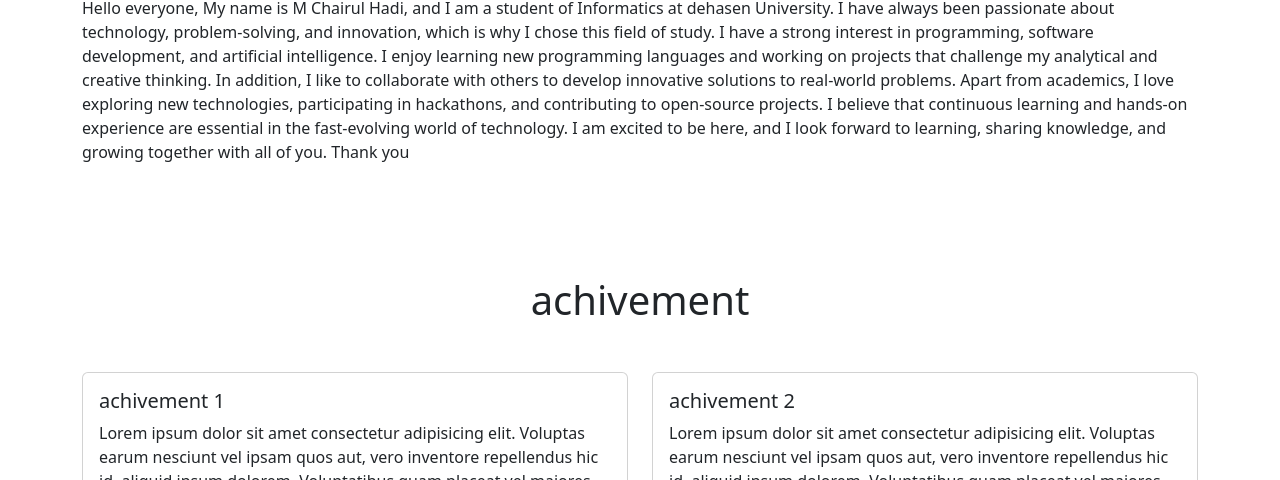
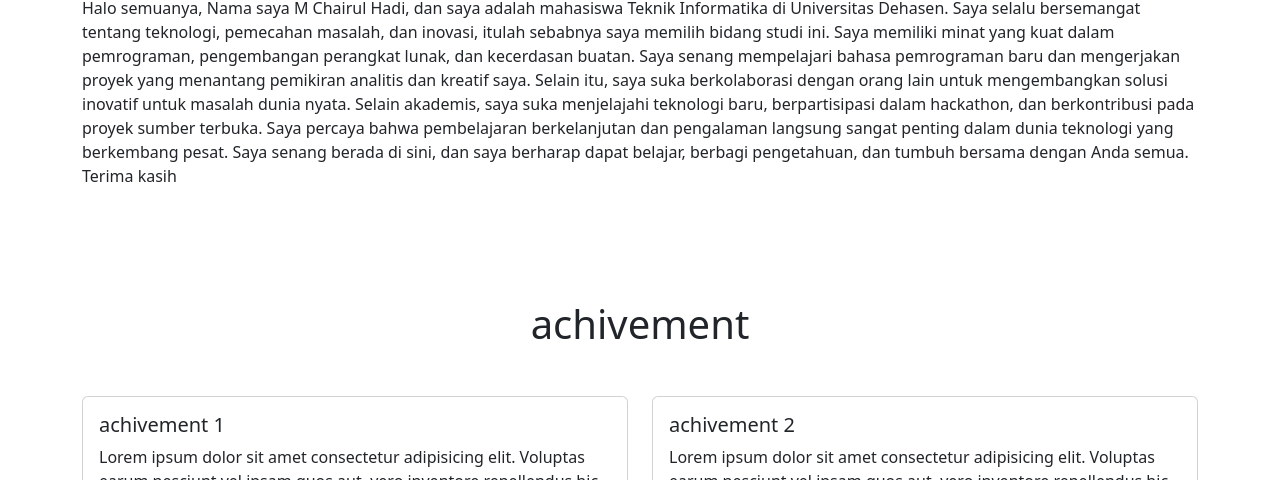
Before and after one commit to Kh4irul14/KHairul, a plain HTML site: page index.html in a window 1280 px wide. Shown: the part 620-1100 px from the top of the page. Drawn offline with Linux system fonts and the light colour scheme.

Commit message:
update1.3

```diff
--- a/index.html
+++ b/index.html
@@ -86,20 +86,21 @@
       <div class="container">
         <h1>TENTANG SAYA</h1>
         <p>
-          Hello everyone, My name is M Chairul Hadi, and I am a student of
-          Informatics at dehasen University. I have always been passionate about
-          technology, problem-solving, and innovation, which is why I chose this
-          field of study. I have a strong interest in programming, software
-          development, and artificial intelligence. I enjoy learning new
-          programming languages and working on projects that challenge my
-          analytical and creative thinking. In addition, I like to collaborate
-          with others to develop innovative solutions to real-world problems.
-          Apart from academics, I love exploring new technologies, participating
-          in hackathons, and contributing to open-source projects. I believe
-          that continuous learning and hands-on experience are essential in the
-          fast-evolving world of technology. I am excited to be here, and I look
-          forward to learning, sharing knowledge, and growing together with all
-          of you. Thank you
+          Halo semuanya, Nama saya M Chairul Hadi, dan saya adalah mahasiswa
+          Teknik Informatika di Universitas Dehasen. Saya selalu bersemangat
+          tentang teknologi, pemecahan masalah, dan inovasi, itulah sebabnya
+          saya memilih bidang studi ini. Saya memiliki minat yang kuat dalam
+          pemrograman, pengembangan perangkat lunak, dan kecerdasan buatan. Saya
+          senang mempelajari bahasa pemrograman baru dan mengerjakan proyek yang
+          menantang pemikiran analitis dan kreatif saya. Selain itu, saya suka
+          berkolaborasi dengan orang lain untuk mengembangkan solusi inovatif
+          untuk masalah dunia nyata. Selain akademis, saya suka menjelajahi
+          teknologi baru, berpartisipasi dalam hackathon, dan berkontribusi pada
+          proyek sumber terbuka. Saya percaya bahwa pembelajaran berkelanjutan
+          dan pengalaman langsung sangat penting dalam dunia teknologi yang
+          berkembang pesat. Saya senang berada di sini, dan saya berharap dapat
+          belajar, berbagi pengetahuan, dan tumbuh bersama dengan Anda semua.
+          Terima kasih
         </p>
       </div>
     </section>
```
